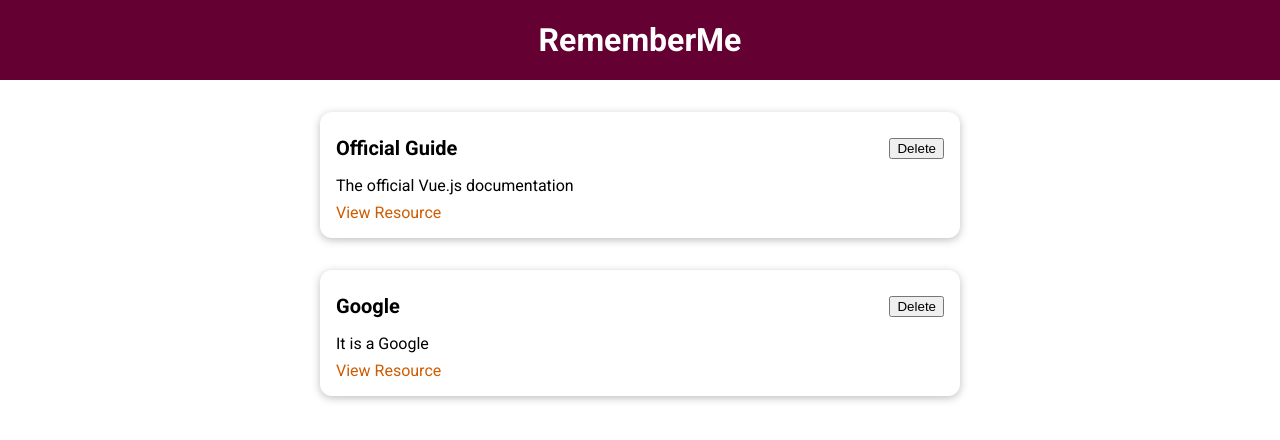
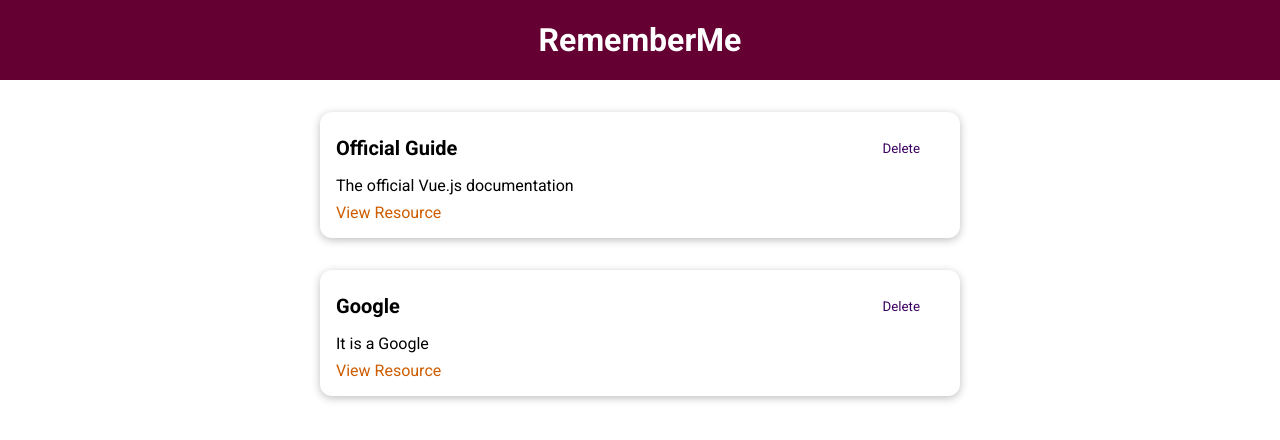
Before and after one commit to askhat09/TheLearningResourceApp, a Vue app: page / in a window 1280 px wide. Shown: the top 440 px of the page. Built offline with nearby package versions, Linux system fonts and the light colour scheme.

Commit message:
added baseButton

```diff
--- /dev/null
+++ b/src/components/UI/BaseButton.vue
@@ -0,0 +1,37 @@
+<template>
+  <button :type="type" :class="mode"><slot></slot></button>
+</template>
+
+<script>
+export default {
+  props: ['type', 'mode'],
+};
+</script>
+
+<style scoped>
+button {
+  padding: 0.75rem 1.5rem;
+  font-family: inherit;
+  background-color: #3a0061;
+  border: 1px solid #3a0061;
+  color: white;
+  cursor: pointer;
+}
+
+button:hover,
+button:active {
+  background-color: #270041;
+  border-color: #270041;
+}
+
+.flat {
+  background-color: transparent;
+  color: #3a0061;
+  border: none;
+}
+
+.flat:hover,
+.flat:active {
+  background-color: #edd2ff;
+}
+</style>
--- a/src/components/learning-resources/LearningResource.vue
+++ b/src/components/learning-resources/LearningResource.vue
@@ -3,7 +3,7 @@
     <base-card>
       <header>
         <h3>{{ title }}</h3>
-        <button>Delete</button>
+        <base-button mode="flat">Delete</base-button>
       </header>
       <p>{{ description }}</p>
       <nav>
@@ -14,7 +14,9 @@
 </template>
 
 <script>
+import BaseButton from '../UI/BaseButton.vue';
 export default {
+  components: { BaseButton },
   props: ['title', 'description', 'link'],
 };
 </script>
--- a/src/main.js
+++ b/src/main.js
@@ -1,9 +1,11 @@
 import { createApp } from 'vue';
 import App from './App.vue'
 import BaseCard from './components/UI/BaseCard.vue'
+import BaseButton from './components/UI/BaseButton.vue'
 
 const app = createApp(App)
 
 app.component('base-card', BaseCard)
+app.component('base-button', BaseButton)
 
 app.mount('#app');
```
Also changed, not shown: 1 other file (tests, documents, lock files or other folders).
